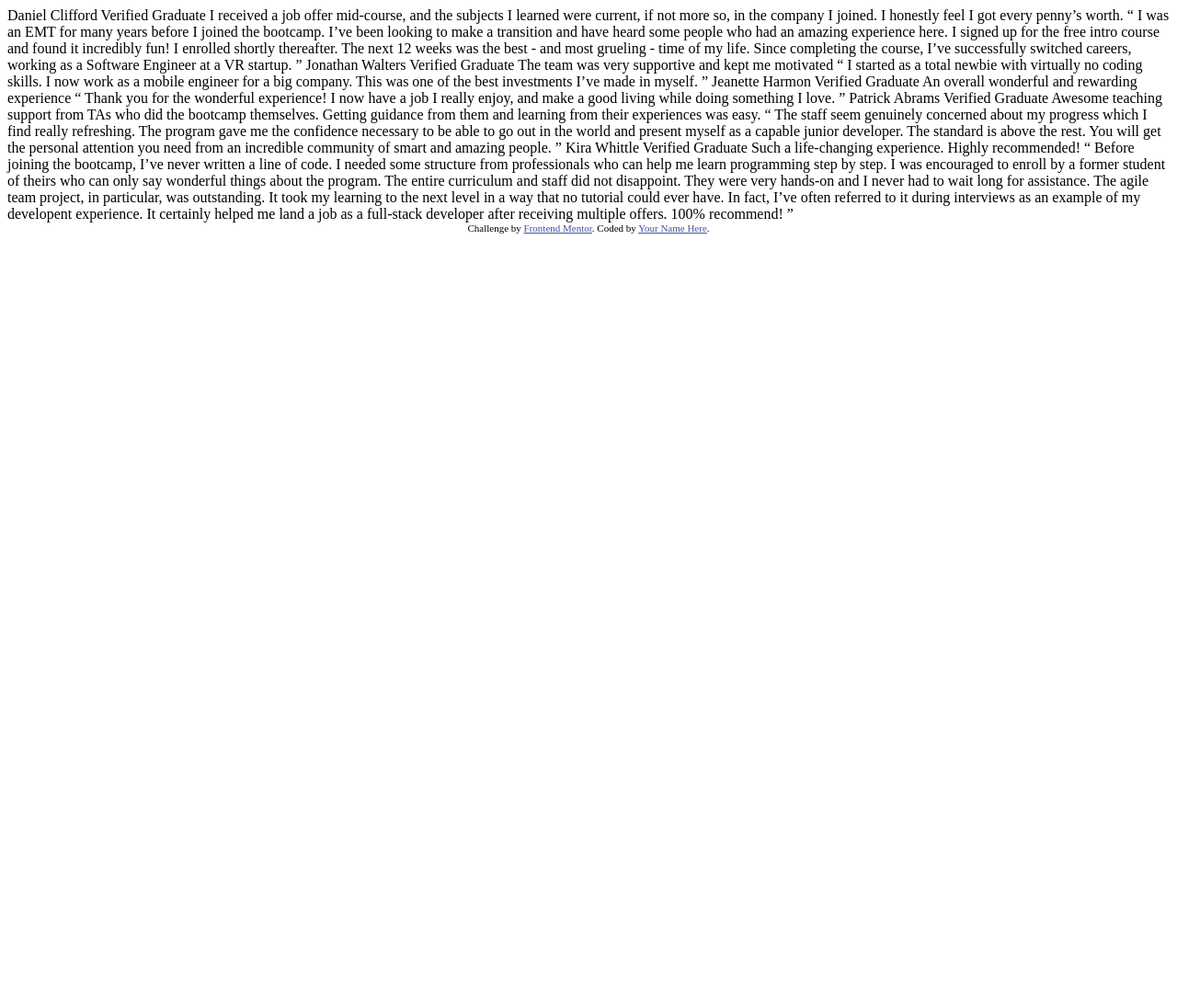
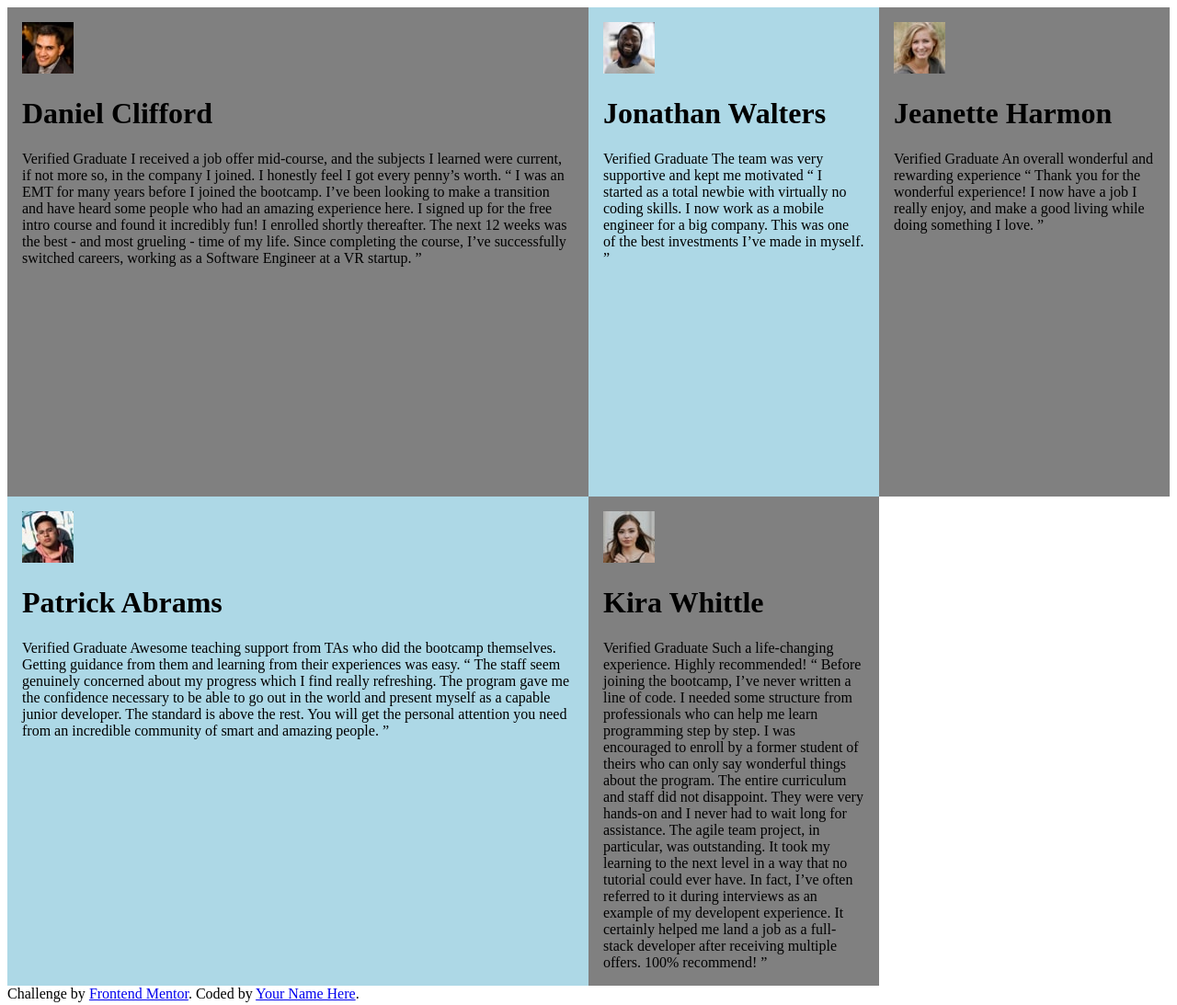
Before and after one commit to BrettAGobel/frontend-mentor-testimonials-grid, a plain HTML site: page testimonials-grid-section-main/index.html in a window 1280 px wide. Shown: the whole page at 92% size. Before the commit the page ends 800 px from the top, so only its background shows below. Drawn offline with Linux system fonts and the light colour scheme.

Commit message:
beginning to figure out css grid layout mechanisms

```diff
--- a/testimonials-grid-section-main/index.html
+++ b/testimonials-grid-section-main/index.html
@@ -5,17 +5,18 @@
   <meta name="viewport" content="width=device-width, initial-scale=1.0"> <!-- displays site properly based on user's device -->
 
   <link rel="icon" type="image/png" sizes="32x32" href="./images/favicon-32x32.png">
+  <link rel="stylesheet" href="style.css">
+  <title>Frontend Mentor | grid testimonials</title>
 
-  <title>Frontend Mentor | [Challenge Name Here]</title>
 
-  <!-- Feel free to remove these styles or customise in your own stylesheet 👍 -->
-  <style>
-    .attribution { font-size: 11px; text-align: center; }
-    .attribution a { color: hsl(228, 45%, 44%); }
   </style>
 </head>
 <body>
-  Daniel Clifford
+<div class="container">
+  <div>
+    <img src="images/image-daniel.jpg">
+
+    <h1>Daniel Clifford</h1>
   Verified Graduate
 
   I received a job offer mid-course, and the subjects I learned were current, if not more so,
@@ -26,24 +27,30 @@
   for the free intro course and found it incredibly fun! I enrolled shortly thereafter.
   The next 12 weeks was the best - and most grueling - time of my life. Since completing
   the course, I’ve successfully switched careers, working as a Software Engineer at a VR startup. ”
-
-  Jonathan Walters
+  </div>
+  <div>
+    <img src="images/image-jonathan.jpg">
+    <h1>Jonathan Walters</h1>
   Verified Graduate
 
   The team was very supportive and kept me motivated
 
   “ I started as a total newbie with virtually no coding skills. I now work as a mobile engineer
   for a big company. This was one of the best investments I’ve made in myself. ”
-
-  Jeanette Harmon
+  </div>
+  <div>
+    <img src="images/image-jeanette.jpg">
+    <h1>Jeanette Harmon</h1>
   Verified Graduate
 
   An overall wonderful and rewarding experience
 
   “ Thank you for the wonderful experience! I now have a job I really enjoy, and make a good living
   while doing something I love. ”
-
-  Patrick Abrams
+  </div>
+  <div>
+    <img src="images/image-patrick.jpg">
+    <h1>Patrick Abrams</h1>
   Verified Graduate
 
   Awesome teaching support from TAs who did the bootcamp themselves. Getting guidance from them and
@@ -53,8 +60,10 @@
   gave me the confidence necessary to be able to go out in the world and present myself as a capable
   junior developer. The standard is above the rest. You will get the personal attention you need from
   an incredible community of smart and amazing people. ”
-
-  Kira Whittle
+  </div>
+  <div>
+    <img src="images/image-kira.jpg">
+    <h1>Kira Whittle</h1>
   Verified Graduate
 
   Such a life-changing experience. Highly recommended!
@@ -67,7 +76,8 @@
   could ever have. In fact, I’ve often referred to it during interviews as an example of my developent
   experience. It certainly helped me land a job as a full-stack developer after receiving multiple offers.
   100% recommend! ”
-
+  </div>
+</div>
   <div class="attribution">
     Challenge by <a href="https://www.frontendmentor.io?ref=challenge" target="_blank">Frontend Mentor</a>.
     Coded by <a href="#">Your Name Here</a>.
--- /dev/null
+++ b/testimonials-grid-section-main/style.css
@@ -0,0 +1,15 @@
+.container > div {
+    background:lightblue;
+    padding: 1em;
+}
+
+.container > div:nth-child(odd){
+    background: grey;
+}
+
+
+.container {
+    display: grid;
+    grid-template-columns: [first-col]50% [second-col]25% [thrid-col]25%;
+    grid-template-rows: [first-row]1fr [second-row]1fr;
+}
```
